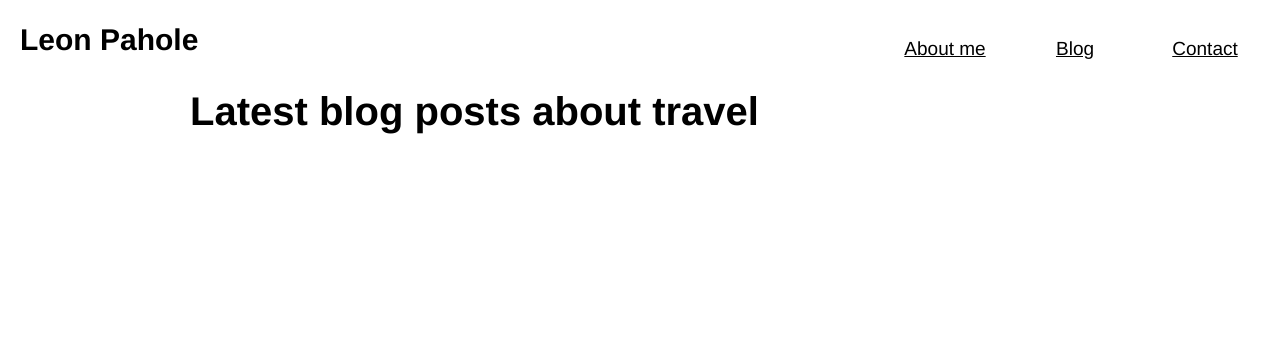
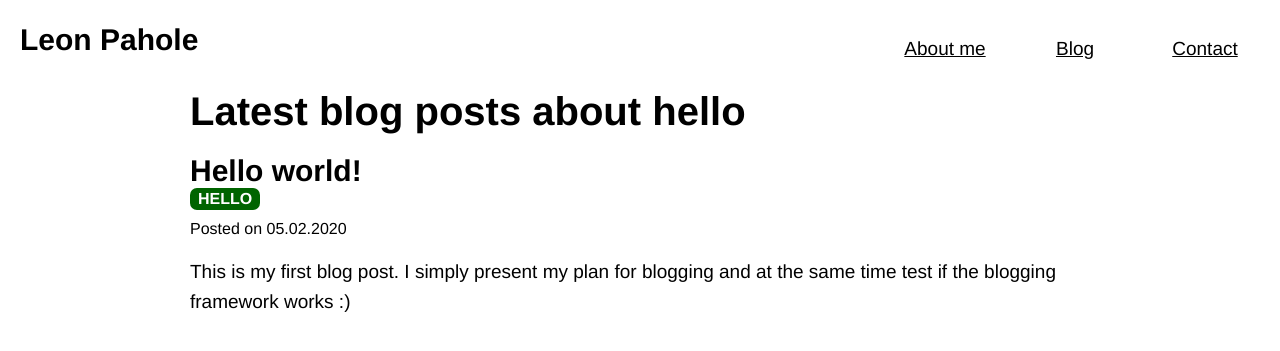
Before and after one commit to leonpahole/leonpahole-com, a Jekyll site: the page built from categories/hello.md, in a window 1280 px wide. Shown: the top 351 px of the page. Built offline with Jekyll 4.4.1, drawn with Linux system fonts in a browser that asks for light colours; nearby versions of some CDN libraries; the list of posts is cut into pages by our own code.

Commit message:
Add first blog post

```diff
--- a/_includes/post_view.html
+++ b/_includes/post_view.html
@@ -1,8 +1,12 @@
 <div class="blog-post-container">
   <div class="blog-post-header">
+    {% if include.show_just_excerpt %}
     <h2 class="blog-post-title">
       <a href="{{ post.url }}">{{ include.post.title }}</a>
     </h2>
+    {% else %}
+    <h1 class="site-heading">{{ include.post.title }}</h1>
+    {% endif %}
 
     <div class="blog-post-categories-container">
       {% for category in include.post.categories %}
--- /dev/null
+++ b/_posts/2020-02-05-hello_world.md
@@ -0,0 +1,15 @@
+---
+layout: post
+title: "Hello world!"
+excerpt: "This is my first blog post. I simply present my plan for blogging and at the same time test if the blogging framework works :)"
+categories:
+  - hello
+---
+
+**Hello**, everyone! This is my first blog post ever.
+
+I am planning to write one blog post per week.
+
+I think that writing blog posts will allow me to remember and understand my topics of interest more deeply, as I will need to research more to be able to write about them. Hopefully, as a byproduct, someone might stumble upon my blog posts and find them useful for learning :).
+
+_See you soon!_
--- a/categories/travel.md
+++ b/categories/hello.md
@@ -1,10 +1,10 @@
 ---
 layout: blog_list
-title: Travel
-color: "red"
-permalink: /travel/
+title: Hello
+color: "#006400"
+permalink: /hello/
 pagination:
   enabled: true
-  category: travel
+  category: hello
   permalink: /:num/
 ---
```
Also changed, not shown: other parts of _includes/post_view.html (+1 -0 lines).
